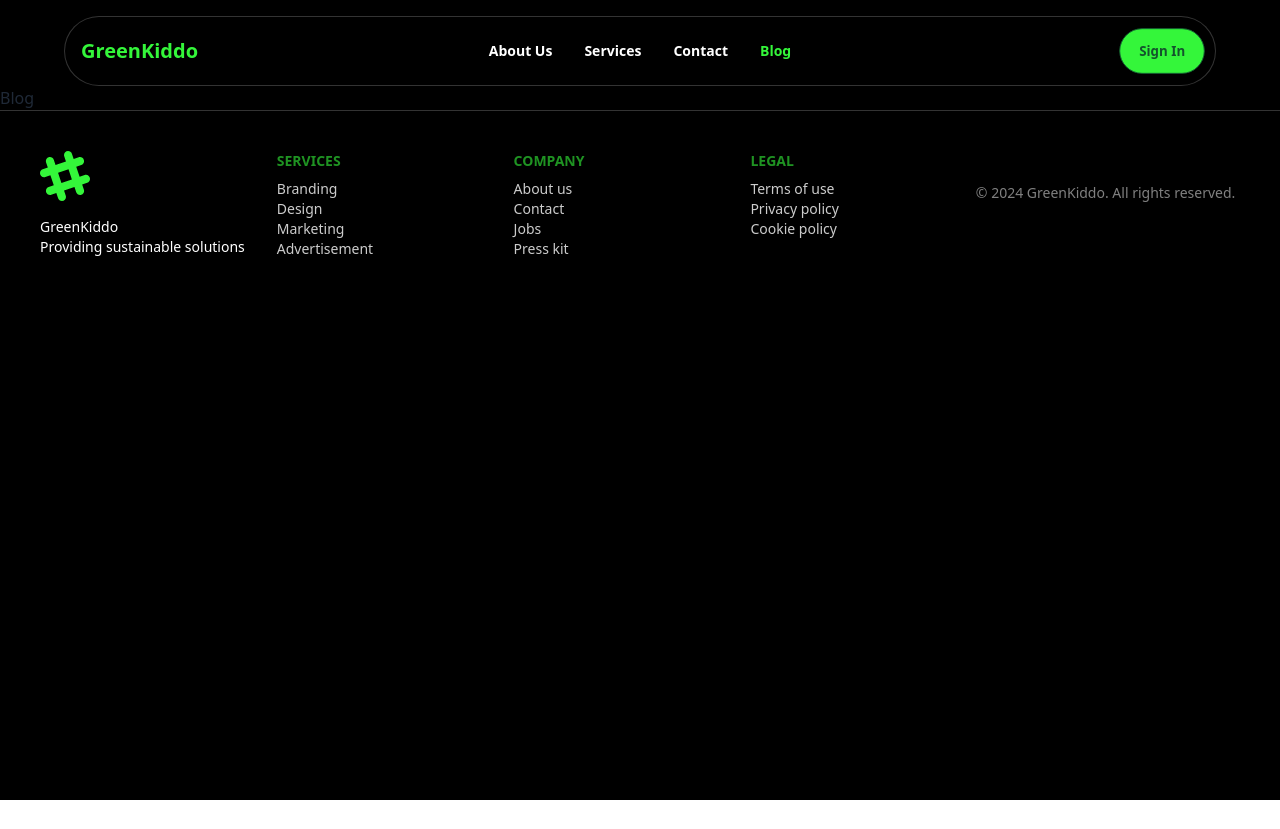
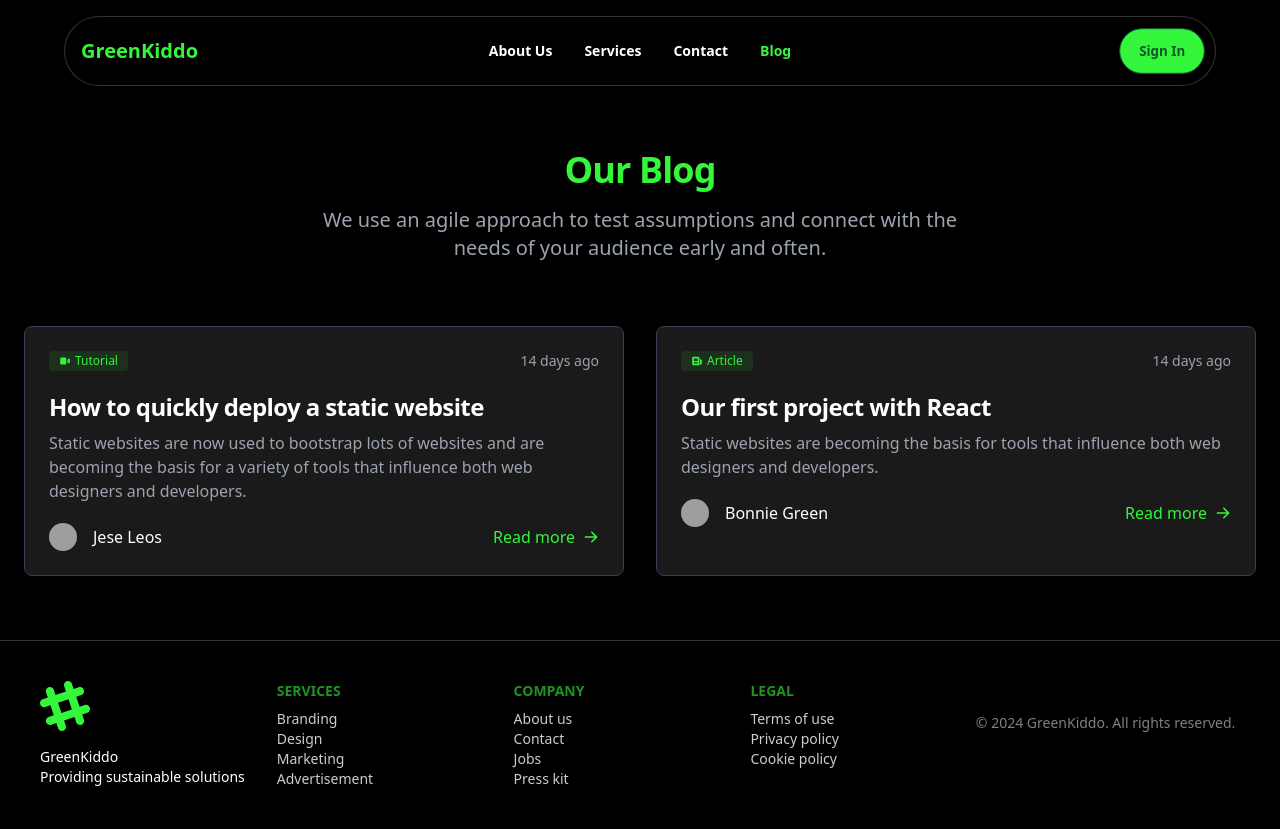
Before and after one commit to roy-eugene049/greenkiddo, a React (Vite) app: page /blog in a window 1280 px wide. Before the commit the page ends 800 px from the top, so only its background shows below. Built offline with nearby package versions, Linux system fonts and the light colour scheme; no server answers; grey boxes are pictures that could not be loaded.

Commit message:
Updated Blog component with new UI, removed publishable key import in main.tsx, and added envPrefix to vite.config.ts

```diff
--- a/src/components/Blog.tsx
+++ b/src/components/Blog.tsx
@@ -2,7 +2,125 @@ import React from 'react'
 
 const Blog = () => {
   return (
-    <div>Blog</div>
+    <section className="bg-black dark:black">
+        <div className="py-8 px-4 mx-auto max-w-screen-xl lg:py-16 lg:px-6">
+          <div className="mx-auto max-w-screen-sm text-center lg:mb-16 mb-8">
+            <h2 className="mb-4 text-3xl lg:text-4xl tracking-tight font-extrabold text-green-ecco">
+              Our Blog
+            </h2>
+            <p className="font-light text-gray-400 sm:text-xl">
+              We use an agile approach to test assumptions and connect with the needs of your audience early and often.
+            </p>
+          </div>
+          <div className="grid gap-8 lg:grid-cols-2">
+            <article className="p-6 backdrop-blur-md bg-white/10 rounded-lg border border-gray-700 shadow-md dark:bg-gray-800/60">
+              <div className="flex justify-between items-center mb-5 text-gray-400">
+                <span className="bg-green-ecco/10 text-green-ecco text-xs font-medium inline-flex items-center px-2.5 py-0.5 rounded">
+                  <svg
+                    className="mr-1 w-3 h-3"
+                    fill="currentColor"
+                    viewBox="0 0 20 20"
+                    xmlns="http://www.w3.org/2000/svg"
+                  >
+                    <path d="M2 6a2 2 0 012-2h6a2 2 0 012 2v8a2 2 0 01-2 2H4a2 2 0 01-2-2V6zM14.553 7.106A1 1 0 0014 8v4a1 1 0 00.553.894l2 1A1 1 0 0018 13V7a1 1 0 00-1.447-.894l-2 1z"></path>
+                  </svg>
+                  Tutorial
+                </span>
+                <span className="text-sm">14 days ago</span>
+              </div>
+              <h2 className="mb-2 text-2xl font-bold tracking-tight text-white">
+                <a href="#">How to quickly deploy a static website</a>
+              </h2>
+              <p className="mb-5 font-light text-gray-400">
+                Static websites are now used to bootstrap lots of websites and are becoming the basis for a variety of tools that influence both web designers and developers.
+              </p>
+              <div className="flex justify-between items-center">
+                <div className="flex items-center space-x-4">
+                  <img
+                    className="w-7 h-7 rounded-full"
+                    src="https://flowbite.s3.amazonaws.com/blocks/marketing-ui/avatars/jese-leos.png"
+                    alt="Jese Leos avatar"
+                  />
+                  <span className="font-medium text-white">Jese Leos</span>
+                </div>
+                <a
+                  href="#"
+                  className="inline-flex items-center font-medium text-green-ecco hover:underline"
+                >
+                  Read more
+                  <svg
+                    className="ml-2 w-4 h-4"
+                    fill="currentColor"
+                    viewBox="0 0 20 20"
+                    xmlns="http://www.w3.org/2000/svg"
+                  >
+                    <path
+                      fillRule="evenodd"
+                      d="M10.293 3.293a1 1 0 011.414 0l6 6a1 1 0 010 1.414l-6 6a1 1 0 01-1.414-1.414L14.586 11H3a1 1 0 110-2h11.586l-4.293-4.293a1 1 0 010-1.414z"
+                      clipRule="evenodd"
+                    ></path>
+                  </svg>
+                </a>
+              </div>
+            </article>
+            <article className="p-6 backdrop-blur-md bg-white/10 rounded-lg border border-gray-700 shadow-md dark:bg-gray-800/60">
+              <div className="flex justify-between items-center mb-5 text-gray-400">
+                <span className="bg-green-ecco/10 text-green-ecco text-xs font-medium inline-flex items-center px-2.5 py-0.5 rounded">
+                  <svg
+                    className="mr-1 w-3 h-3"
+                    fill="currentColor"
+                    viewBox="0 0 20 20"
+                    xmlns="http://www.w3.org/2000/svg"
+                  >
+                    <path
+                      fillRule="evenodd"
+                      d="M2 5a2 2 0 012-2h8a2 2 0 012 2v10a2 2 0 002 2H4a2 2 0 01-2-2V5zm3 1h6v4H5V6zm6 6H5v2h6v-2z"
+                      clipRule="evenodd"
+                    ></path>
+                    <path d="M15 7h1a2 2 0 012 2v5.5a1.5 1.5 0 01-3 0V7z"></path>
+                  </svg>
+                  Article
+                </span>
+                <span className="text-sm">14 days ago</span>
+              </div>
+              <h2 className="mb-2 text-2xl font-bold tracking-tight text-white">
+                <a href="#">Our first project with React</a>
+              </h2>
+              <p className="mb-5 font-light text-gray-400">
+                Static websites are becoming the basis for tools that influence both web designers and developers.
+              </p>
+              <div className="flex justify-between items-center">
+                <div className="flex items-center space-x-4">
+                  <img
+                    className="w-7 h-7 rounded-full"
+                    src="https://flowbite.s3.amazonaws.com/blocks/marketing-ui/avatars/bonnie-green.png"
+                    alt="Bonnie Green avatar"
+                  />
+                  <span className="font-medium text-white">Bonnie Green</span>
+                </div>
+                <a
+                  href="#"
+                  className="inline-flex items-center font-medium text-green-ecco hover:underline"
+                >
+                  Read more
+                  <svg
+                    className="ml-2 w-4 h-4"
+                    fill="currentColor"
+                    viewBox="0 0 20 20"
+                    xmlns="http://www.w3.org/2000/svg"
+                  >
+                    <path
+                      fillRule="evenodd"
+                      d="M10.293 3.293a1 1 0 011.414 0l6 6a1 1 0 010 1.414l-6 6a1 1 0 01-1.414-1.414L14.586 11H3a1 1 0 110-2h11.586l-4.293-4.293a1 1 0 010-1.414z"
+                      clipRule="evenodd"
+                    ></path>
+                  </svg>
+                </a>
+              </div>
+            </article>
+          </div>
+        </div>
+    </section>
   )
 }
 
--- a/src/main.tsx
+++ b/src/main.tsx
@@ -5,7 +5,6 @@ import './index.css'
 import { ClerkProvider } from '@clerk/clerk-react'
 
 
-// Import your publishable key
 const PUBLISHABLE_KEY = import.meta.env.VITE_CLERK_PUBLISHABLE_KEY
 
 if (!PUBLISHABLE_KEY) {
--- a/vite.config.ts
+++ b/vite.config.ts
@@ -1,7 +1,7 @@
 import { defineConfig } from 'vite'
 import react from '@vitejs/plugin-react-swc'
 
-// https://vitejs.dev/config/
 export default defineConfig({
   plugins: [react()],
+  envPrefix: 'VITE_',
 })
```
